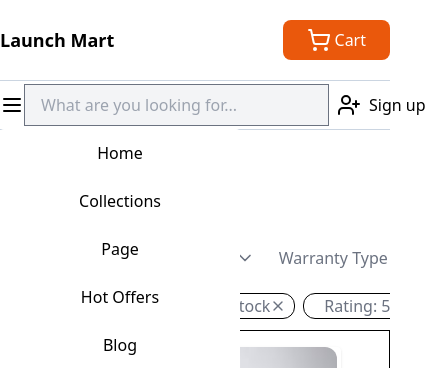
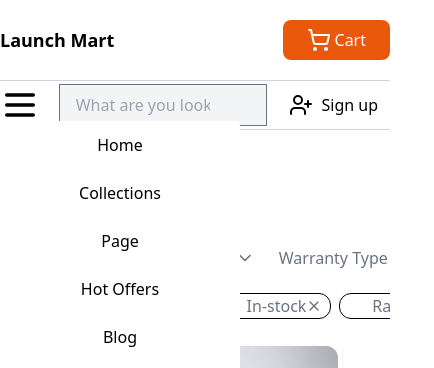
Before and after one commit to Henrykariuki/launch-mart, a Vue app: page / in a window 390 px wide. Shown: the top 368 px of the page, 434 px wide, since content can reach past the window. Built offline with nearby package versions, Linux system fonts and the light colour scheme.

Commit message:
Added responsiveness to all devices

```diff
--- a/src/App.vue
+++ b/src/App.vue
@@ -8,7 +8,7 @@ import Footer from './components/Footer.vue';
   <header>
   <MyHeader></MyHeader>
 </header>
-<main class="w-full border border-black">
+<main class="w-full">
     <ProductsGrid></ProductsGrid>
 </main>
 <Footer></Footer>
--- a/src/components/Footer.vue
+++ b/src/components/Footer.vue
@@ -15,8 +15,8 @@ const info = [
 ]
 </script>
 <template>
-<div class="w-full h-auto lg:flex lg:justify-center lg:px-20 bg-gray-200 mt-4">
-    <div class="info-container  w-full h-auto bg-gray-200 lg:flex lg:justify-around items-end grid grid-cols-1">
+<div class="w-full h-auto lg:flex lg:justify-center lg:px-20 bg-orange-200 mt-4">
+    <div class="info-container  w-full h-auto bg-orange-200 lg:flex lg:justify-around items-end grid grid-cols-1">
         <div class="links w-auto h-44 text-gray-800 flex flex-col items-center ">
             <p class="font-bold mt-4">Contact</p>
             <div class="flex flex-col items-center mt-4">
--- a/src/components/MyHeader.vue
+++ b/src/components/MyHeader.vue
@@ -61,15 +61,15 @@ const menuOpen = ()=> {
                             <div class="flex items-center cursor-pointer">{{ tag.name }} <ChevronDown size="20px" v-if="tag.hasSubMenu"/></div>
                         </li>
                     </ul>
-                    <div @click="menuOpen" class="menu lg:hidden"><Menu /></div>
+                    <div @click="menuOpen" class="menu lg:hidden"><Menu size="40px"/></div>
                     <div :class="[open ? '-left-96' : 'left-0']" class=" duration-500 flex flex-col items-center rounded w-60 h-auto bg-white z-50 absolute lg:hidden left-0 top-9">
                         <div v-for="(button, index) in tags" :key="index" class="px-2 py-1 w-28 my-2 flex justify-center rounded-md hover:bg-gray-200 hover:text-orange-600 items-center">{{ button.name }}</div>
 
                     </div>
                 </div>
                 <div class=" hidden lg:flex contact w-auto h-auto flex items-center text-gray-700"><Phone class="mr-1" size="16px" />+254707070707</div>
-                <input class=" lg:hidden cursor-pointer py-2 pl-4 pr-14 bg-gray-100 border-gray-500 border-solid border" type="text" placeholder="What are you looking for...">
-                <div class=" lg:hidden text-nowrap flex justify-between px-2 py-2 rounded-lg mr-2 hover:border hover:text-orange-600 mr-1 border-black cursor-pointer"><UserPlus class="mr-2"/>Sign up</div>
+                <input class=" lg:hidden md:hidden w-52 hover:outline mx-1 cursor-pointer py-2 pl-4 pr-14 bg-gray-100 border-gray-500 border-solid border" type="text" placeholder="What are you looking for...">
+                <div class=" lg:hidden text-nowrap flex justify-between px-1 py-2 rounded-lg mr-2 hover:border hover:text-orange-600 mr-1 border-black cursor-pointer"><UserPlus class="mr-2"/>Sign up</div>
             </nav>
         </div>
         <div class="w-full h-20 lg:px-12" >
@@ -89,7 +89,7 @@ const menuOpen = ()=> {
                 <div class="wrapper-two w-auto flex items-center lg:px-12 h-auto overflow-auto">
                     <div v-for="(button, index) in filterbuttons" :key="filterbuttons.number" class="cursor-pointer border border-black hover:bg-gray-200 mr-2 rounded-xl flex items-center px-2 text-gray-500 relative">
                         <div v-if="button.hasButton" class=" red absolute bg-red-600 p-1.5 rounded-lg left-3"></div>
-                        <p class="ml-3 text-nowrap">{{ button.name }}</p><X size="16px" />
+                        <p class="ml-6 text-nowrap">{{ button.name }}</p><X size="16px" />
                 </div>
                     <div class="cursor-pointer px-2"><p class=" text-nowrap underline text-gray-500 hover:text-orange-600">Clear all</p></div>
                 </div>
--- a/src/components/ProductCard.vue
+++ b/src/components/ProductCard.vue
@@ -9,7 +9,7 @@ const props = defineProps({
 })
 </script>
 <template>
-    <div class="product-container shadow rounded h-auto hover:shadow-xl hover:scale-95 duration-100 px-1 cursor-pointer">
+    <div class="product-container shadow rounded h-auto hover:shadow-xl hover:shadow-xl  md:hover:scale-95 duration-100 px-1 cursor-pointer">
         <div class="image-container object-cover  relative ">
             <div class="bg-orange-600 text-white absolute left-2 top-1 rounded-sm px-1 text-xs">{{ product.discount }}%</div>
             <img class="rounded-xl h-60" :src="product.image">
@@ -19,7 +19,7 @@ const props = defineProps({
             <div class="about leading-5 text-sm mb-2">{{ product.about }}</div>
             <div class="flex justify-between items-center h-10">
                 <p class="price text-nowrap text-sm font-bold">KSh{{ product.price }}<span class="line-through text-xs ml-2 text-gray-400">KSh{{ product.previousPrice }}</span></p>
-                <div class="add-cart border-solid border border-gray-500 px-2 py-1 text-nowrap rounded-md text-xs">Add to cart</div>
+                <div class="add-cart border-solid border border-gray-500 px-2 py-1 text-nowrap rounded-md text-xs hover:text-orange-600">Add to cart</div>
             </div>
         </div>
     </div>
--- a/src/components/ProductsGrid.vue
+++ b/src/components/ProductsGrid.vue
@@ -76,7 +76,7 @@ const products = [
 
 </script>
 <template>
-<div class="w-full h-auto mt-4 grid sm:grid-cols-2 sm:gap-2 md:grid-cols-3 md:gap-4 lg:grid-cols-5 lg:gap-6 px-12 ">
+<div class="w-full h-auto mt-4 grid grid-cols-1 gap-y-6 sm:grid-cols-2 sm:gap-2 md:grid-cols-3 md:gap-4 lg:grid-cols-5 lg:gap-6 px-12 ">
     <ProductCard v-for="(item, index) in products" :key="index"
     :product="item"/>
 </div>
```
